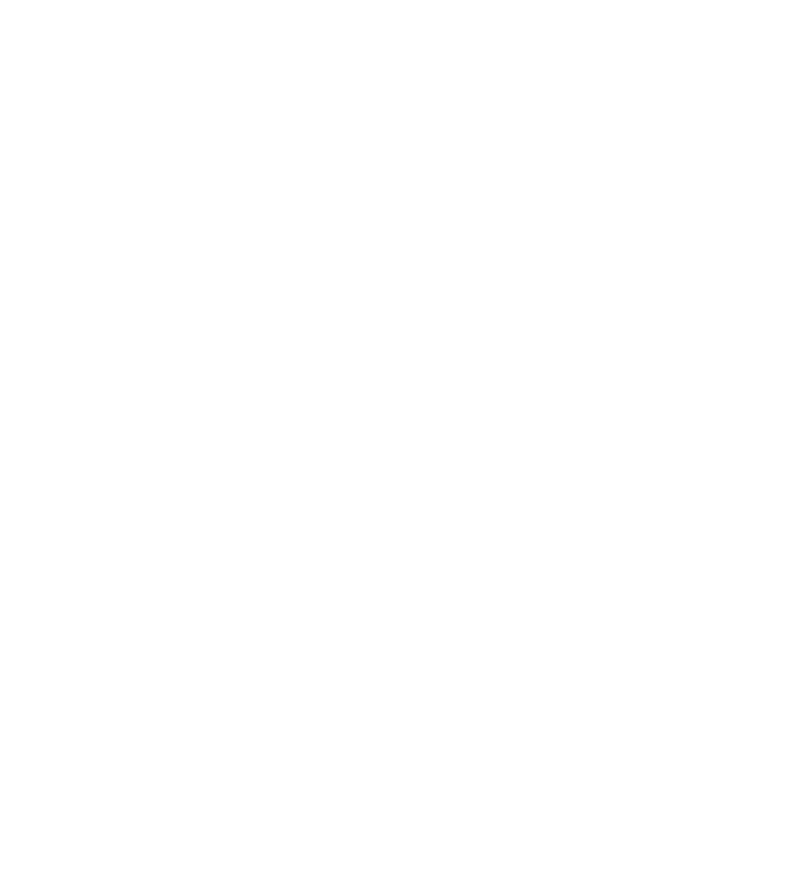
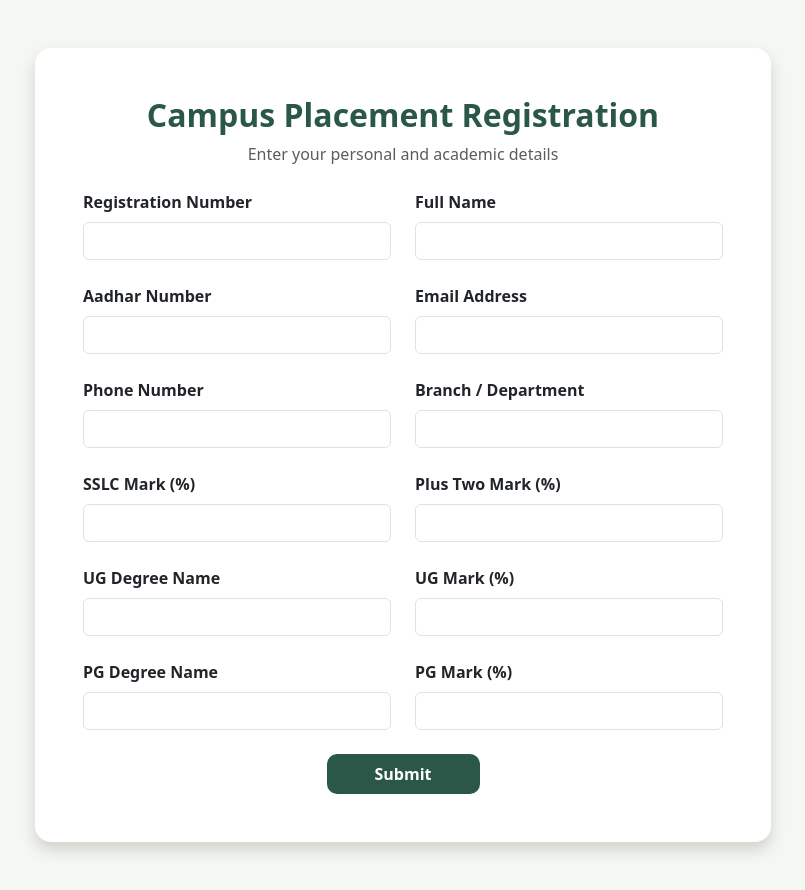
Before and after one commit to Ash-exwo/campus-placement-react-app, a React (Vite) app: page / in a window 1280 px wide. Shown: the whole page, without its empty margins (237-1042 px from the left). Before the commit the page ends 800 px from the top, so only its background shows below. Built offline with nearby package versions, Linux system fonts and the light colour scheme.

Commit message:
Student Registration Done

```diff
--- a/src/App.jsx
+++ b/src/App.jsx
@@ -3,13 +3,19 @@
 import viteLogo from './assets/vite.svg'
 import heroImg from './assets/hero.png'
 import './App.css'
+import { BrowserRouter, Route, Routes } from 'react-router-dom'
+import StudRegistration from './components/StudRegistration'
 
 function App() {
   const [count, setCount] = useState(0)
 
   return (
     <>
-
+      <BrowserRouter>
+      <Routes>
+        <Route path='/' element={<StudRegistration/>}/>
+      </Routes>
+      </BrowserRouter>
     </>
   )
 }
--- /dev/null
+++ b/src/components/StudRegistration.jsx
@@ -0,0 +1,187 @@
+import React from 'react'
+
+const StudRegistration = () => {
+  return (
+    <div>
+        <div
+            style={{
+                backgroundColor: "#F4F7F2",
+                minHeight: "100vh"
+            }}
+        >
+            <div className="container py-5">
+
+                <div className="row justify-content-center">
+
+                    <div className="col-12 col-md-10 col-lg-8">
+
+                        <div className="card shadow border-0 rounded-4">
+
+                            <div className="card-body p-5">
+
+                                <div className="text-center mb-4">
+                                    <h2
+                                        className="fw-bold"
+                                        style={{ color: "#2B5748" }}
+                                    >
+                                        Campus Placement Registration
+                                    </h2>
+
+                                    <p className="text-muted">
+                                        Enter your personal and academic details
+                                    </p>
+                                </div>
+
+                                <div className="row g-4">
+
+                                    <div className="col-12 col-md-6">
+                                        <label className="form-label fw-semibold">
+                                            Registration Number
+                                        </label>
+                                        <input
+                                            type="text"
+                                            className="form-control"
+                                        />
+                                    </div>
+
+                                    <div className="col-12 col-md-6">
+                                        <label className="form-label fw-semibold">
+                                            Full Name
+                                        </label>
+                                        <input
+                                            type="text"
+                                            className="form-control"
+                                        />
+                                    </div>
+
+                                    <div className="col-12 col-md-6">
+                                        <label className="form-label fw-semibold">
+                                            Aadhar Number
+                                        </label>
+                                        <input
+                                            type="text"
+                                            className="form-control"
+                                        />
+                                    </div>
+
+                                    <div className="col-12 col-md-6">
+                                        <label className="form-label fw-semibold">
+                                            Email Address
+                                        </label>
+                                        <input
+                                            type="email"
+                                            className="form-control"
+                                        />
+                                    </div>
+
+                                    <div className="col-12 col-md-6">
+                                        <label className="form-label fw-semibold">
+                                            Phone Number
+                                        </label>
+                                        <input
+                                            type="tel"
+                                            className="form-control"
+                                        />
+                                    </div>
+
+                                    <div className="col-12 col-md-6">
+                                        <label className="form-label fw-semibold">
+                                            Branch / Department
+                                        </label>
+                                        <input
+                                            type="text"
+                                            className="form-control"
+                                        />
+                                    </div>
+
+                                    <div className="col-12 col-md-6">
+                                        <label className="form-label fw-semibold">
+                                            SSLC Mark (%)
+                                        </label>
+                                        <input
+                                            type="number"
+                                            className="form-control"
+                                        />
+                                    </div>
+
+                                    <div className="col-12 col-md-6">
+                                        <label className="form-label fw-semibold">
+                                            Plus Two Mark (%)
+                                        </label>
+                                        <input
+                                            type="number"
+                                            className="form-control"
+                                        />
+                                    </div>
+
+                                    <div className="col-12 col-md-6">
+                                        <label className="form-label fw-semibold">
+                                            UG Degree Name
+                                        </label>
+                                        <input
+                                            type="text"
+                                            className="form-control"
+                                        />
+                                    </div>
+
+                                    <div className="col-12 col-md-6">
+                                        <label className="form-label fw-semibold">
+                                            UG Mark (%)
+                                        </label>
+                                        <input
+                                            type="number"
+                                            className="form-control"
+                                        />
+                                    </div>
+
+                                    <div className="col-12 col-md-6">
+                                        <label className="form-label fw-semibold">
+                                            PG Degree Name
+                                        </label>
+                                        <input
+                                            type="text"
+                                            className="form-control"
+                                        />
+                                    </div>
+
+                                    <div className="col-12 col-md-6">
+                                        <label className="form-label fw-semibold">
+                                            PG Mark (%)
+                                        </label>
+                                        <input
+                                            type="number"
+                                            className="form-control"
+                                        />
+                                    </div>
+
+                                    <div className="col-12 text-center mt-4">
+                                        <button
+                                            className="btn px-5 py-2 fw-bold"
+                                            style={{
+                                                backgroundColor: "#2B5748",
+                                                color: "#FFFFFF",
+                                                border: "none",
+                                                borderRadius: "10px"
+                                            }}
+                                        >
+                                            Submit
+                                        </button>
+                                    </div>
+
+                                </div>
+
+                            </div>
+
+                        </div>
+
+                    </div>
+
+                </div>
+
+            </div>
+        </div>
+    </div>
+  )
+}
+
+export default StudRegistration
```
